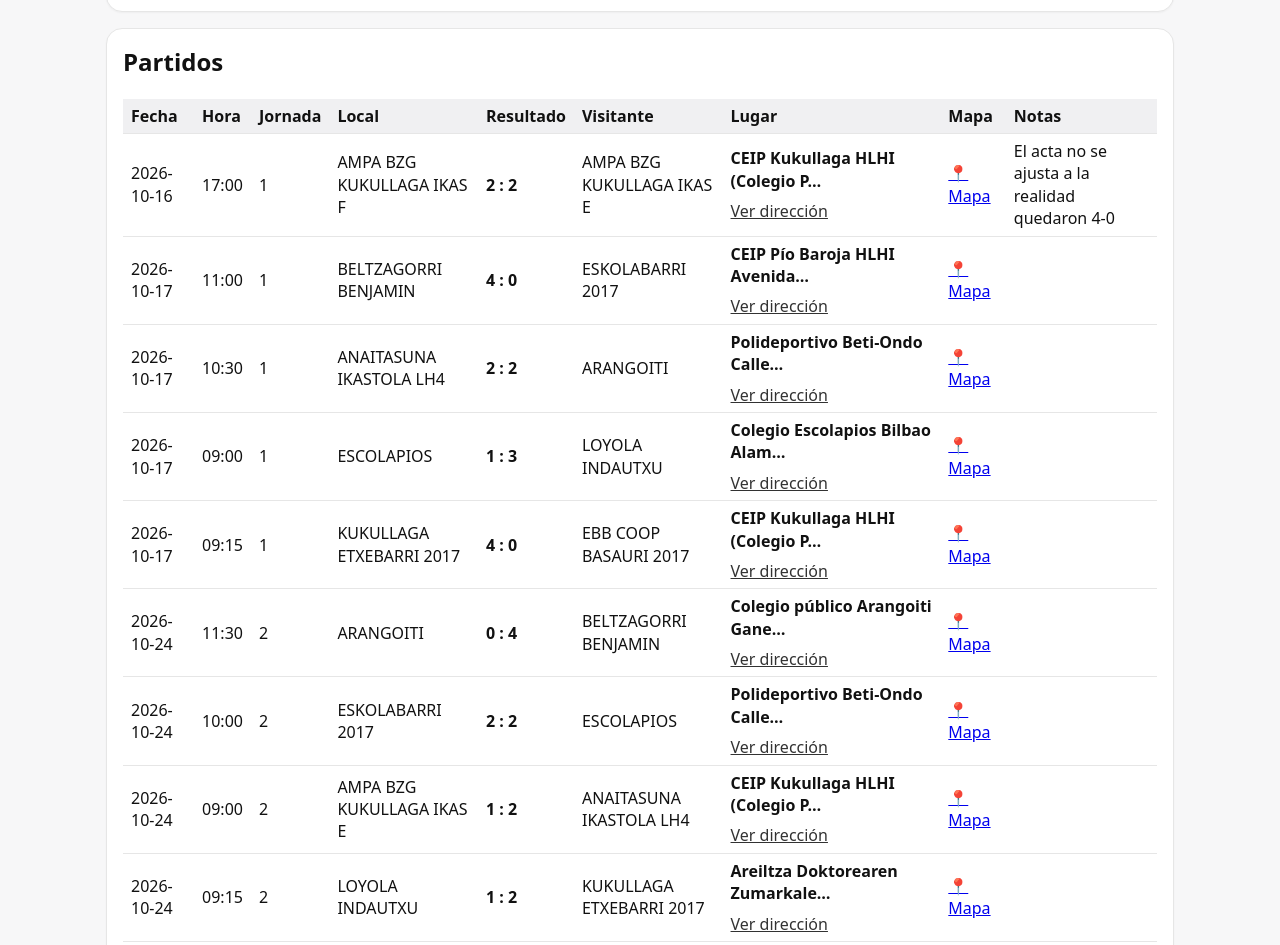
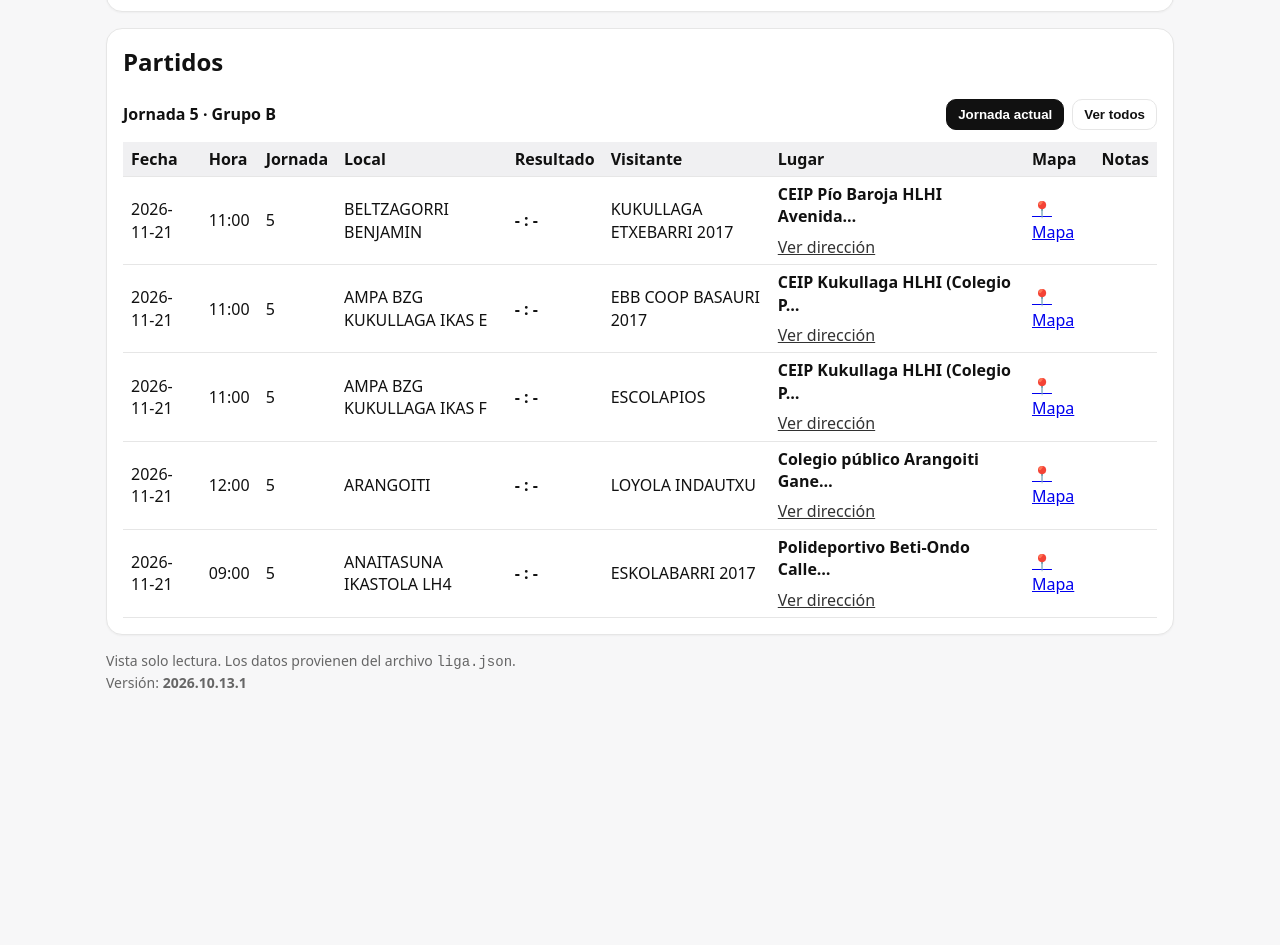
Before and after one commit to bertxohd7/balonmano-2026-2027, a plain HTML site: page viewer.html in a window 1280 px wide. Shown: the part 789-1734 px from the top of the page. After the commit the page ends 1497 px from the top, so only its background shows below. Drawn offline with nearby package versions, Linux system fonts and the light colour scheme.

Commit message:
Add files via upload

```diff
--- a/viewer.html
+++ b/viewer.html
@@ -85,6 +85,35 @@
     display:block;
   }
 
+  .round-toolbar{
+    display:flex;
+    gap:8px;
+    flex-wrap:wrap;
+    align-items:center;
+    margin-bottom:12px;
+  }
+
+  .round-btn{
+    border:1px solid var(--border);
+    background:#fff;
+    color:var(--fg);
+    padding:7px 11px;
+    border-radius:10px;
+    cursor:pointer;
+    font-weight:700;
+  }
+
+  .round-btn.active{
+    background:#111;
+    color:#fff;
+    border-color:#111;
+  }
+
+  .round-label{
+    font-weight:800;
+    margin-right:auto;
+  }
+
 
 </style>
 </head>
@@ -137,6 +166,13 @@
 
   <section class="card">
     <h2 style="margin-top:0">Partidos</h2>
+
+    <div class="round-toolbar">
+      <div id="currentRoundLabel" class="round-label">Jornada actual</div>
+      <button id="btnCurrentRound" class="round-btn active" type="button">Jornada actual</button>
+      <button id="btnAllMatches" class="round-btn" type="button">Ver todos</button>
+    </div>
+
     <div style="overflow:auto">
       <table id="tableMatches">
         <thead>
@@ -164,6 +200,7 @@
   const $ = s => document.querySelector(s);
   let data = null;
   let activeGroup = "B";
+  let showAllMatches = false;
 
   function normalizeGroup(value){
     const g = String(value || "B").toUpperCase();
@@ -413,6 +450,91 @@
     `;
   }
 
+
+  function toLocalDateOnly(isoDate){
+    if(!isoDate) return null;
+    const [y,m,d] = isoDate.split("-").map(Number);
+    if(!y || !m || !d) return null;
+    return new Date(y, m - 1, d);
+  }
+
+  function todayLocalMidnight(){
+    const now = new Date();
+    return new Date(now.getFullYear(), now.getMonth(), now.getDate());
+  }
+
+  function getGroupMatches(){
+    if(!data) return [];
+    return (data.matches || [])
+      .filter(m => matchGroup(m) === activeGroup)
+      .slice();
+  }
+
+  function getCurrentRound(){
+    const matches = getGroupMatches();
+    const today = todayLocalMidnight();
+
+    const rounds = new Map();
+
+    matches.forEach(m=>{
+      const round = String(m.round ?? "").trim();
+      if(!round) return;
+
+      const d = toLocalDateOnly(m.date);
+      if(!rounds.has(round)){
+        rounds.set(round, {round, dates:[]});
+      }
+      if(d) rounds.get(round).dates.push(d);
+    });
+
+    const candidates = Array.from(rounds.values())
+      .filter(r => r.dates.length > 0)
+      .map(r => ({
+        round: r.round,
+        minDate: new Date(Math.min(...r.dates.map(d=>d.getTime()))),
+        maxDate: new Date(Math.max(...r.dates.map(d=>d.getTime())))
+      }))
+      // Jornada actual = primera cuya fecha máxima no ha quedado totalmente atrás.
+      .filter(r => r.maxDate >= today)
+      .sort((a,b)=>{
+        if(a.minDate.getTime() !== b.minDate.getTime()){
+          return a.minDate - b.minDate;
+        }
+        return String(a.round).localeCompare(String(b.round),"es",{numeric:true});
+      });
+
+    if(candidates.length){
+      return candidates[0].round;
+    }
+
+    // Si ya han pasado todas, mostrar la última jornada disputada.
+    const past = Array.from(rounds.values())
+      .filter(r => r.dates.length > 0)
+      .map(r => ({
+        round: r.round,
+        maxDate: new Date(Math.max(...r.dates.map(d=>d.getTime())))
+      }))
+      .sort((a,b)=>b.maxDate-a.maxDate);
+
+    return past.length ? past[0].round : "";
+  }
+
+  function updateRoundToolbar(){
+    const currentRound = getCurrentRound();
+    const label = $("#currentRoundLabel");
+    const btnCurrent = $("#btnCurrentRound");
+    const btnAll = $("#btnAllMatches");
+
+    if(label){
+      label.textContent = currentRound
+        ? `Jornada ${currentRound} · Grupo ${activeGroup}`
+        : `Grupo ${activeGroup}`;
+    }
+
+    btnCurrent?.classList.toggle("active", !showAllMatches);
+    btnAll?.classList.toggle("active", showAllMatches);
+  }
+
   function renderMatches(){
     const tb = $("#tableMatches tbody");
     const noMsg = $("#noMatchesMsg");
@@ -426,7 +548,13 @@
 
     const teamId = $("#teamFilter").value;
     const teams = (data.teams || []).filter(t => teamGroup(t) === activeGroup);
-    const matches = (data.matches || []).filter(m => matchGroup(m) === activeGroup).slice();
+    let matches = getGroupMatches();
+
+    const currentRound = getCurrentRound();
+
+    if(!showAllMatches && currentRound){
+      matches = matches.filter(m => String(m.round ?? "").trim() === String(currentRound));
+    }
 
     matches.sort((a,b)=>{
       const da = a.date || "";
@@ -445,6 +573,9 @@
       : matches;
 
     if(filtered.length === 0){
+      noMsg.textContent = showAllMatches
+        ? "No hay partidos registrados."
+        : "No hay partidos registrados para la jornada actual.";
       noMsg.style.display = "";
       return;
     }
@@ -540,6 +671,7 @@
     renderHeader();
     renderTeamFilter();
     renderStandings();
+    updateRoundToolbar();
     renderMatches();
   }
 
@@ -547,8 +679,21 @@
 
   $("#groupFilter").addEventListener("change", e => {
     activeGroup = normalizeGroup(e.target.value);
+    showAllMatches = false;
     $("#teamFilter").value = "";
     renderAll();
+  });
+
+  $("#btnCurrentRound").addEventListener("click", ()=>{
+    showAllMatches = false;
+    updateRoundToolbar();
+    renderMatches();
+  });
+
+  $("#btnAllMatches").addEventListener("click", ()=>{
+    showAllMatches = true;
+    updateRoundToolbar();
+    renderMatches();
   });
 
   loadData();
```
